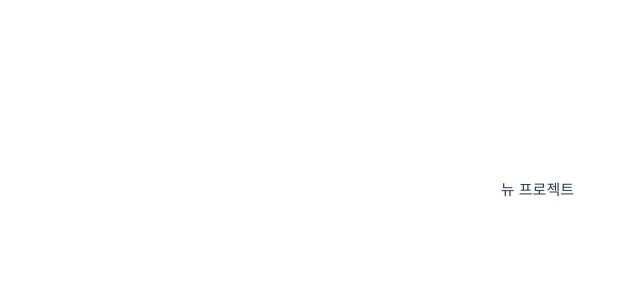
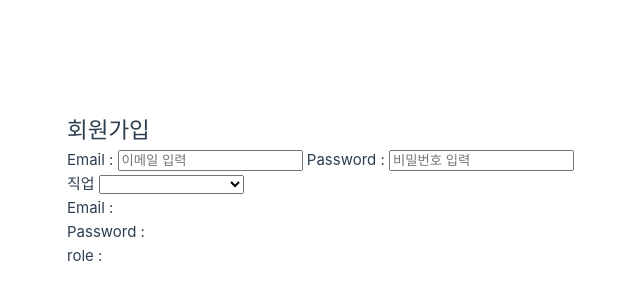
Before and after one commit to Min-byeonghyun/vue-project, a Vue app: page / in a window 1280 px wide. Shown: the part 210-510 px from the top of the page, without its empty margins (66-706 px from the left). Built offline with nearby package versions, Linux system fonts and the light colour scheme; the HTML template or start-up script is replaced by a standard one.

Commit message:
signupform create

```diff
--- a/src/App.vue
+++ b/src/App.vue
@@ -1,7 +1,9 @@
-<script setup></script>
+<script setup>
+import SignupForm from './components/SignupForm.vue';
+</script>
 
 <template>
-  <div class="justify-center flex bg-gradient-to-b from-gray-900 to-gray-600 items-center h-screen">
-    <div class="text-4xl text-white">뉴 프로젝트</div>
+  <div>
+    <SignupForm/>
   </div>
 </template>
--- /dev/null
+++ b/src/components/SignupForm.vue
@@ -0,0 +1,65 @@
+<script>
+export default {
+  name: 'SignupForm',
+  data() {
+    return {
+      email: '',
+      password: '',
+      role: '',
+    }
+  },
+}
+</script>
+<template>
+  <div class="flex min-h-full items-center justify-center py-12 px-4">
+    <div class="w-full max-w-md space-y-8">
+      <div class="mt-20">
+        <h2 class="mt-6 text-center text-3xl font-bold tracking-tighter">회원가입</h2>
+      </div>
+      <form>
+        <label for="email" class=""> Email : </label>
+        <input
+          v-model="email"
+          id="email"
+          name="email"
+          type="email"
+          autocomplete="email"
+          required
+          class="relative block w-full appearance-none rounded-none rounded-t-md outline-none border-b-2 border-gray-300 px-3 py-2 text-gray-900 placehoder-gray-500 focus:z-10 focus:border-indigo-500 focus:outline-none focus:ring-indigo-500 sm:text-sm"
+          placeholder="이메일 입력"
+        />
+        <label for="password" class=""> Password : </label>
+        <input
+          v-model="password"
+          id="password"
+          name="password"
+          type="password"
+          autocomplete="password"
+          required
+          class="relative block w-full appearance-none rounded-none rounded-t-md outline-none border-b-2 border-gray-300 px-3 py-2 text-gray-900 placehoder-gray-500 focus:z-10 focus:border-indigo-500 focus:outline-none focus:ring-indigo-500 sm:text-sm"
+          placeholder="비밀번호 입력"
+        />
+        <div class="-space-y-px rounded-md shadow-sm">
+          <div class="mb-8">
+            <label for="Role" class="block font-bold text-sm mb-2"> 직업 </label>
+            <select
+              v-model="role"
+              id="role"
+              class="relative block w-full appearance-none rounded-none rounded-t-md outline-none border-b-2 border-gray-300 px-3 py-2 text-gray-900 placehoder-gray-500 focus:z-10 focus:border-indigo-500 focus:outline-none focus:ring-indigo-500 sm:text-sm"
+            >
+              <option value="프론트엔드 개발자">Front-end Developer</option>
+              <option value="백엔드 개발자">Back-end Developer</option>
+              <option value="디자이너">Designer</option>
+            </select>
+          </div>
+        </div>
+      </form>
+      <!-- two-way data binding   -->
+      <p class="mt-20 text-sm text-gray-900">Email : {{ email }}</p>
+      <p class="mt-20 text-sm text-gray-900">Password : {{ password }}</p>
+      <p class="mt-20 text-sm text-gray-900">role : {{ role }}</p>
+    </div>
+  </div>
+</template>
+
+<style></style>
```
